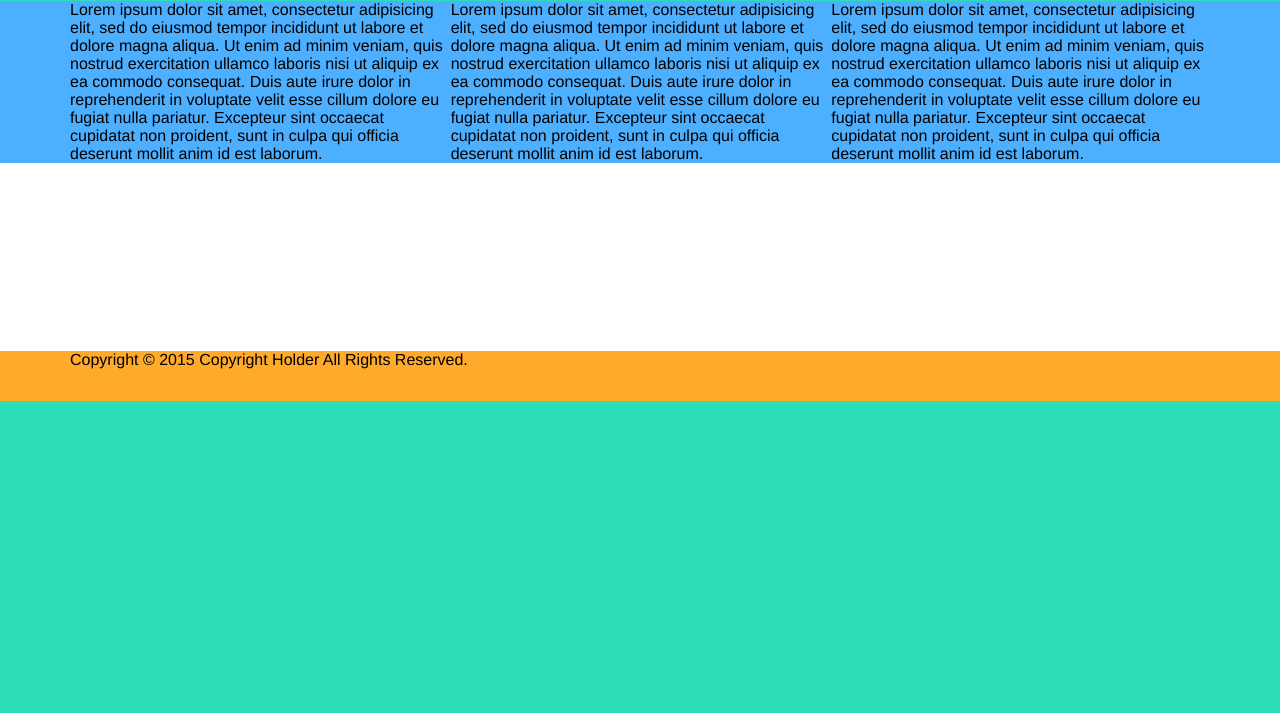
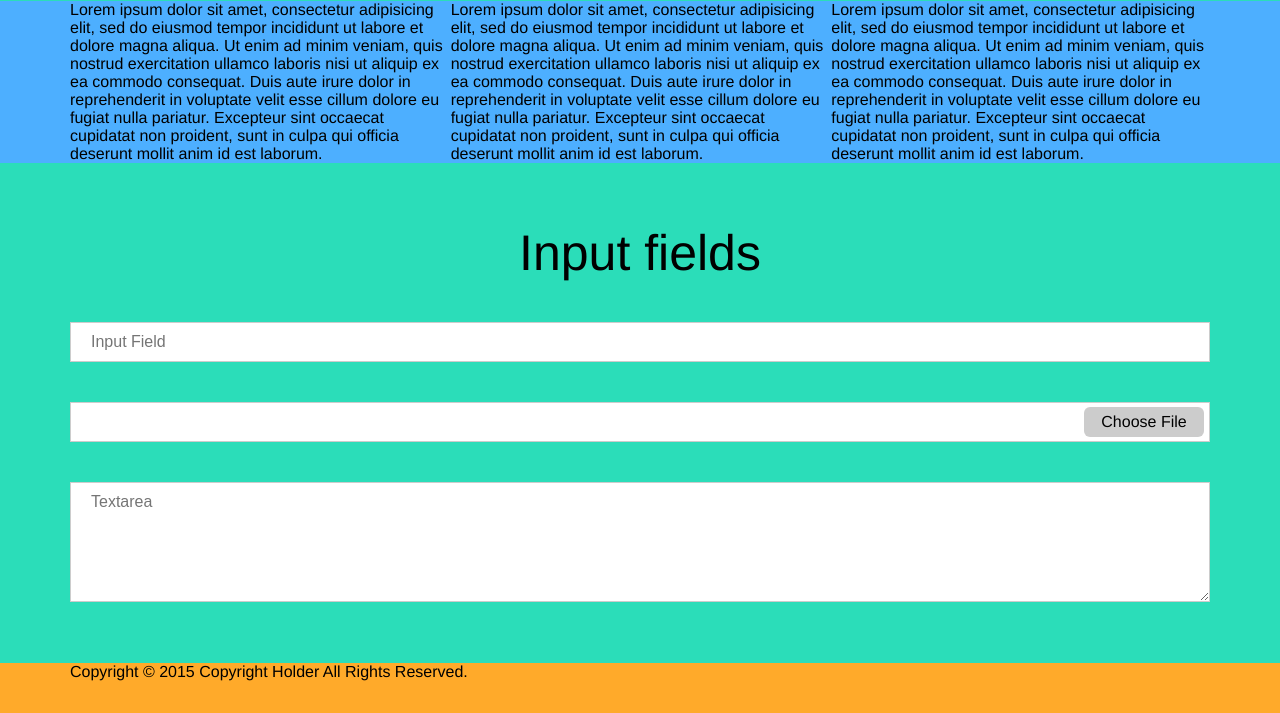
Before and after one commit to ryanleong/FE_Layout_Templates, a PHP site: page / in a window 1280 px wide. Shown: the part 399-1112 px from the top of the page. Before the commit the page ends 800 px from the top, so only its background shows below. Run offline with PHP 8.4, Linux system fonts and the light colour scheme.

Commit message:
- Added styling for input fields.

```diff
--- a/Full Width Hero/app-src/sass/_app-reset.sass
+++ b/Full Width Hero/app-src/sass/_app-reset.sass
@@ -8,7 +8,6 @@ body *
 	background-size: 100%
 	background-position: center
 	box-sizing: border-box
-	transition: all 0.3s ease-in-out
 
 	text-transform: none
 	text-align: left
--- a/Full Width Hero/app-src/sass/_layout-framework.sass
+++ b/Full Width Hero/app-src/sass/_layout-framework.sass
@@ -1,3 +1,7 @@
+/************************************/
+/*         LAYOUT FRAMEWORK         */
+/************************************/
+
 $mq-small-screen : '(max-width: 1200px)'
 $mq-tablets      : '(max-width: 992px)'
 $mq-phones       : '(max-width: 768px)'
@@ -44,6 +48,53 @@ h3
     &.visually-show
         opacity: 1 !important
 
+// Styling input fields
+input[type=month], input[type=week],
+input[type=date], input[type=datetime],
+input[type=time], input[type=datetime-local],
+input[type=email], input[type=password], input[type=tel],
+input[type=url], input[type=number], input[type=range],
+input[type=search], input[type=text], textarea
+    width: 100%
+    height: 40px
+    border: 1px solid #ccc
+    padding: 0 20px
+    +transition(0.3s)
+
+    &:focus
+        border-color: #3FC3FF
+
+textarea
+    min-height: 120px
+    max-height: 120px
+    height: 120px
+    padding: 10px 20px
+
+.file-upload-container
+    width: 100%
+    height: 40px
+    background-color: #fff
+    border: 1px solid #ccc
+
+    input#file-upload[type="file"]
+        width: 100%
+        height: 38px
+        opacity: 0
+        z-index: 3
+
+    label
+        position: absolute
+        display: inline-block
+        top: 4px
+        right: 5px
+        width: 120px
+        border-radius: 6px
+        background-color: #ccc
+        line-height: 30px
+        text-align: center
+
+
+
 /////////////////////////////////////////////
 // Items
 /////////////////////////////////////////////
@@ -73,6 +124,7 @@ h3
     z-index: 99
     display: none
     opacity: 0
+    +transition(0.3s)
 
     svg
         position: absolute
--- a/Full Width Hero/app-src/sass/app.sass
+++ b/Full Width Hero/app-src/sass/app.sass
@@ -1,3 +1,7 @@
+/************************************/
+/*             APP CSS              */
+/************************************/
+
 @import 'app-reset'
 @import 'layout-framework'
 
@@ -51,6 +55,16 @@ body
 .cb1
     background-color: rgb(77, 175, 255)
 
+.cb2
+    height: 500px
+
+    h1
+        text-align: center
+        margin-bottom: 40px
+
+    .file-upload-container
+        margin: 40px 0
+
 .footer
     background-color: rgb(255, 170, 42)
     width: 100%
--- a/Full Width Hero/assets/css/app.css
+++ b/Full Width Hero/assets/css/app.css
@@ -1,3 +1,6 @@
+/************************************/
+/*             APP CSS              */
+/************************************/
 /************************************/
 /*			RESET GENERAL			*/
 /************************************/
@@ -8,7 +11,6 @@ body * {
   background-size: 100%;
   background-position: center;
   box-sizing: border-box;
-  transition: all 0.3s ease-in-out;
   text-transform: none;
   text-align: left;
   font-family: Arial, sans-serif;
@@ -136,6 +138,9 @@ select, select[multiple] {
   vertical-align: top;
 }
 
+/************************************/
+/*         LAYOUT FRAMEWORK         */
+/************************************/
 h1 {
   font-size: 50px;
 }
@@ -166,6 +171,61 @@ h3 {
 
 .show.visually-show {
   opacity: 1 !important;
+}
+
+input[type=month], input[type=week],
+input[type=date], input[type=datetime],
+input[type=time], input[type=datetime-local],
+input[type=email], input[type=password], input[type=tel],
+input[type=url], input[type=number], input[type=range],
+input[type=search], input[type=text], textarea {
+  width: 100%;
+  height: 40px;
+  border: 1px solid #ccc;
+  padding: 0 20px;
+  transition: all 0.3s ease-in-out;
+}
+
+input[type=month]:focus, input[type=week]:focus,
+input[type=date]:focus, input[type=datetime]:focus,
+input[type=time]:focus, input[type=datetime-local]:focus,
+input[type=email]:focus, input[type=password]:focus, input[type=tel]:focus,
+input[type=url]:focus, input[type=number]:focus, input[type=range]:focus,
+input[type=search]:focus, input[type=text]:focus, textarea:focus {
+  border-color: #3FC3FF;
+}
+
+textarea {
+  min-height: 120px;
+  max-height: 120px;
+  height: 120px;
+  padding: 10px 20px;
+}
+
+.file-upload-container {
+  width: 100%;
+  height: 40px;
+  background-color: #fff;
+  border: 1px solid #ccc;
+}
+
+.file-upload-container input#file-upload[type="file"] {
+  width: 100%;
+  height: 38px;
+  opacity: 0;
+  z-index: 3;
+}
+
+.file-upload-container label {
+  position: absolute;
+  display: inline-block;
+  top: 4px;
+  right: 5px;
+  width: 120px;
+  border-radius: 6px;
+  background-color: #ccc;
+  line-height: 30px;
+  text-align: center;
 }
 
 .horizontal-nav {
@@ -205,6 +265,7 @@ h3 {
   z-index: 99;
   display: none;
   opacity: 0;
+  transition: all 0.3s ease-in-out;
 }
 
 .lightbox svg {
@@ -342,6 +403,19 @@ body {
   background-color: #4dafff;
 }
 
+.cb2 {
+  height: 500px;
+}
+
+.cb2 h1 {
+  text-align: center;
+  margin-bottom: 40px;
+}
+
+.cb2 .file-upload-container {
+  margin: 40px 0;
+}
+
 .footer {
   background-color: #ffaa2a;
   width: 100%;
--- a/Full Width Hero/assets/js/app.js
+++ b/Full Width Hero/assets/js/app.js
@@ -1,3 +1,3 @@
-function setUpLightbox(t,e,o,i){$(t).click(function(){o(),fadeIn(e+".lightbox")}),$(e+".lightbox svg#close").click(function(){i(),fadeOut(e+".lightbox")})}function fadeIn(t){$("body").addClass("no-scroll"),$(t).addClass("show"),setTimeout(function(){$(t).addClass("visually-show")},20)}function fadeOut(t){$("body").removeClass("no-scroll"),$(t).removeClass("visually-show"),$(t).one("transitionend",function(){$(t).removeClass("show")})}
-;$(document).ready(function(){var t=function(){$("#main.lightbox .wrapper").css({height:"200px",width:"200","background-color":"#fff"})},e=function(){$("#main.lightbox .wrapper").css({height:"0",width:"0","background-color":"#fff"})};setUpLightbox(".horizontal-nav ul li","#main",t,e),$.stellar(),wow=new WOW({boxClass:"wow",animateClass:"animated",offset:0,mobile:!0,live:!0}),wow.init()});
+function setUpLightbox(o,n,s,i){$(o).click(function(){s(),fadeIn(n+".lightbox")}),$(n+".lightbox svg#close").click(function(){i(),fadeOut(n+".lightbox")})}function fadeIn(o){$("body").addClass("no-scroll"),$(o).addClass("show"),setTimeout(function(){$(o).addClass("visually-show")},20)}function fadeOut(o){$("body").removeClass("no-scroll"),$(o).removeClass("visually-show"),$(o).one("transitionend",function(){$(o).removeClass("show")})}
+;$(document).ready(function(){setUpLightbox(".horizontal-nav .logo","#main",function(){$("#main.lightbox .wrapper").css({height:"200px",width:"200","background-color":"#fff"})},function(){$("#main.lightbox .wrapper").css({height:"0",width:"0","background-color":"#fff"})}),$.stellar(),wow=new WOW({boxClass:"wow",animateClass:"animated",offset:0,mobile:!0,live:!0}),wow.init()});
 //# sourceMappingURL=app.js.map
--- a/Full Width Hero/index.html
+++ b/Full Width Hero/index.html
@@ -57,6 +57,17 @@
           <div class="col">Lorem ipsum dolor sit amet, consectetur adipisicing elit, sed do eiusmod tempor incididunt ut labore et dolore magna aliqua. Ut enim ad minim veniam, quis nostrud exercitation ullamco laboris nisi ut aliquip ex ea commodo consequat. Duis aute irure dolor in reprehenderit in voluptate velit esse cillum dolore eu fugiat nulla pariatur. Excepteur sint occaecat cupidatat non proident, sunt in culpa qui officia deserunt mollit anim id est laborum.</div>
         </div>
       </div>
+      <div class="container-fluid cb2">
+        <div class="container vert-align">
+          <h1>Input fields</h1>
+          <input type="text" placeholder="Input Field">
+          <div class="file-upload-container">
+            <input id="file-upload" type="file" placeholder="Upload File">
+            <label>Choose File</label>
+          </div>
+          <textarea placeholder="Textarea"></textarea>
+        </div>
+      </div>
     </div>
     <div class="footer">
       <div class="container"><span>Copyright &copy; 2015 Copyright Holder All Rights Reserved.</span></div>
```
Also changed, not shown: Full Width Hero/app-src/jade/index.jade (+11 -0 lines), Full Width Hero/app-src/js/app.js (+7 -8 lines), 3 other files.
